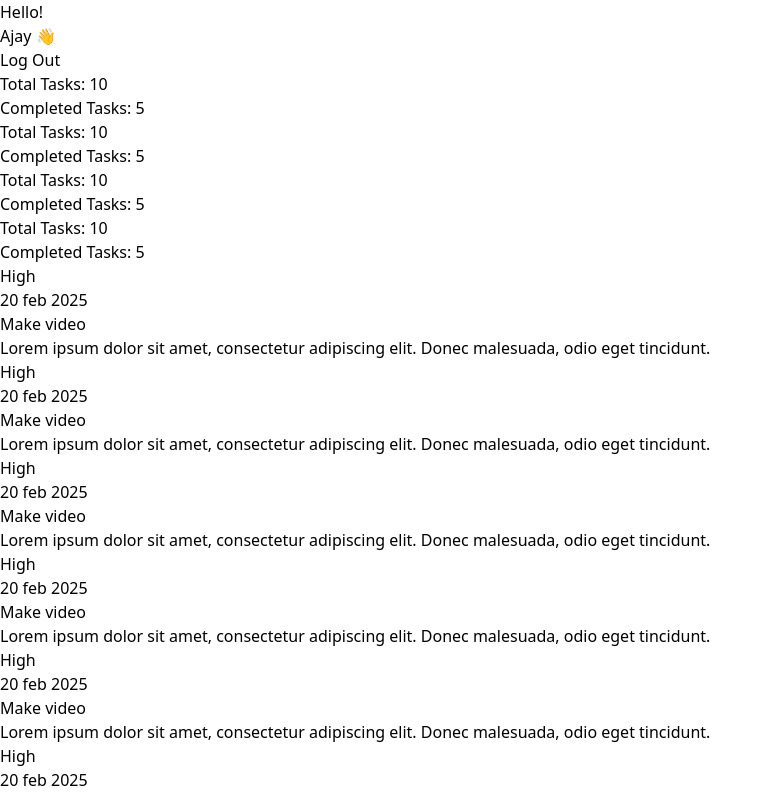
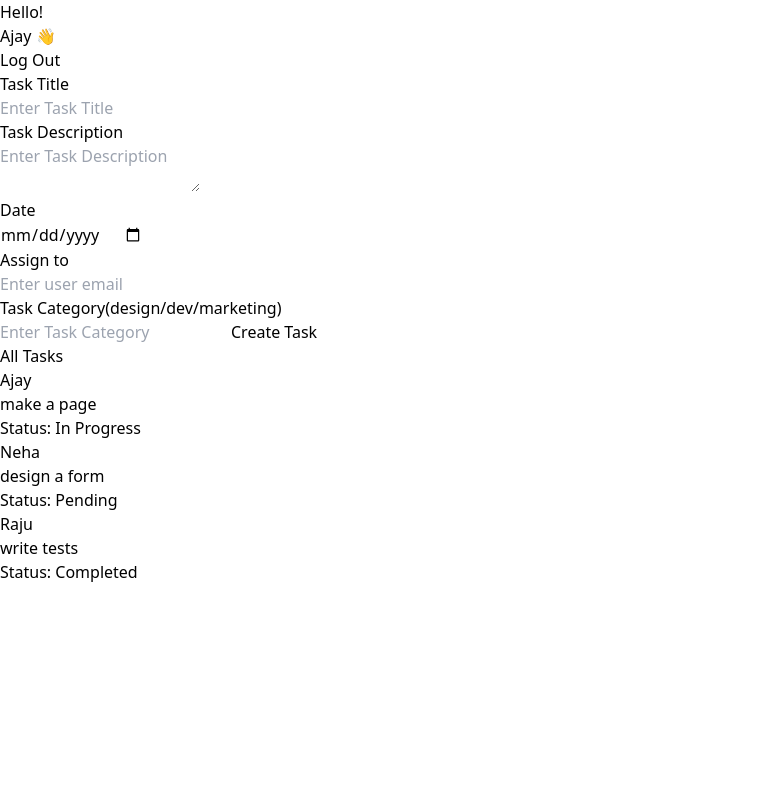
Before and after one commit to A-JA-Y/employee_management_system, a React (Vite) app: page / in a window 1280 px wide. Shown: the top 796 px of the page, without its empty margins (0-772 px from the left). Built offline with nearby package versions, Linux system fonts and the light colour scheme.

Commit message:
admin dashboard hardcoded ui done

```diff
--- a/src/App.jsx
+++ b/src/App.jsx
@@ -1,4 +1,5 @@
 import Login from "./components/Auth/Login";
+import AdminDashboard from "./components/Dashboard/AdminDashboard";
 import EmployeeDashboard from "./components/Dashboard/EmployeeDashboard";
 
 function App() {
@@ -6,7 +7,8 @@ function App() {
     <>
       <div className="dark:bg-zinc-900 dark:text-white w-full h-[1000px] m-0">
         {/* <Login /> */}
-        <EmployeeDashboard />
+        {/* <EmployeeDashboard /> */}
+        <AdminDashboard />
       </div>
     </>
   );
--- a/src/components/Dashboard/AdminDashboard.jsx
+++ b/src/components/Dashboard/AdminDashboard.jsx
@@ -0,0 +1,18 @@
+import React from 'react'
+import Header from '../other/Header'
+import CreateTask from '../other/CreateTask'
+import AllTask from '../other/AllTask'
+
+const AdminDashboard = () => {
+  return (
+    <div className="min-h-screen w-full px-4 py-8 bg-gray-900 text-zinc-300">
+      <Header />
+      <div className="grid w-full max-w-7xl mx-auto grid-cols-1 gap-6 sm:grid-cols-2 sm:gap-8">
+        <CreateTask />
+        <AllTask />
+      </div>
+    </div>
+  )
+}
+
+export default AdminDashboard
--- /dev/null
+++ b/src/components/other/AllTask.jsx
@@ -0,0 +1,26 @@
+import React from 'react'
+
+const AllTask = () => {
+return (
+    <div className="px-10 py-5 w-full">
+        <h2 className="text-4xl font-thin mb-4">All Tasks</h2>
+        <div className="mb-4 p-2 bg-white shadow-sm rounded">
+            <h3 className="text-xl font-semibold">Ajay</h3>
+            <p>make a page</p>
+            <p className="text-sm text-gray-500">Status: In Progress</p>
+        </div>
+        <div className="mb-4 p-2 bg-white shadow-sm rounded">
+            <h3 className="text-xl font-semibold">Neha</h3>
+            <p>design a form</p>
+            <p className="text-sm text-gray-500">Status: Pending</p>
+        </div>
+        <div className="mb-4 p-2 bg-white shadow-sm rounded">
+            <h3 className="text-xl font-semibold">Raju</h3>
+            <p>write tests</p>
+            <p className="text-sm text-gray-500">Status: Completed</p>
+        </div>
+    </div>
+)
+}
+
+export default AllTask
--- /dev/null
+++ b/src/components/other/CreateTask.jsx
@@ -0,0 +1,41 @@
+import React from 'react'
+
+const CreateTask = () => {
+  return (
+    <div className="max-w-md mx-auto mt-8 space-y-4">
+        <h3 className="text-lg font-semibold">Task Title</h3>
+        <input
+          type="text"
+          placeholder="Enter Task Title"
+          className="w-full border-2 border-gray-300 p-2 rounded-lg focus:outline-none focus:ring-2 focus:ring-blue-500"
+        />
+        <h3 className="text-lg font-semibold">Task Description</h3>
+        <textarea
+          placeholder="Enter Task Description"
+          className="w-full border-2 border-gray-300 p-2 rounded-lg focus:outline-none focus:ring-2 focus:ring-blue-500"
+        />
+        <h3 className="text-lg font-semibold">Date</h3>
+        <input
+          type="date"
+          className="w-full border-2 border-gray-300 p-2 rounded-lg focus:outline-none focus:ring-2 focus:ring-blue-500"
+        />
+        <h3 className="text-lg font-semibold">Assign to</h3>
+        <input
+          type="text"
+          placeholder="Enter user email"
+          className="w-full border-2 border-gray-300 p-2 rounded-lg focus:outline-none focus:ring-2 focus:ring-blue-500"
+        />
+        <h3 className="text-lg font-semibold">Task Category(design/dev/marketing)</h3>
+        <input
+          type="text"
+          placeholder="Enter Task Category"
+          className="w-full border-2 border-gray-300 p-2 rounded-lg focus:outline-none focus:ring-2 focus:ring-blue-500"
+        />
+        <button className="bg-blue-500 text-white px-4 py-2 rounded-lg hover:bg-blue-600 transition-colors">
+          Create Task
+        </button>
+      </div>
+  )
+}
+
+export default CreateTask
```
